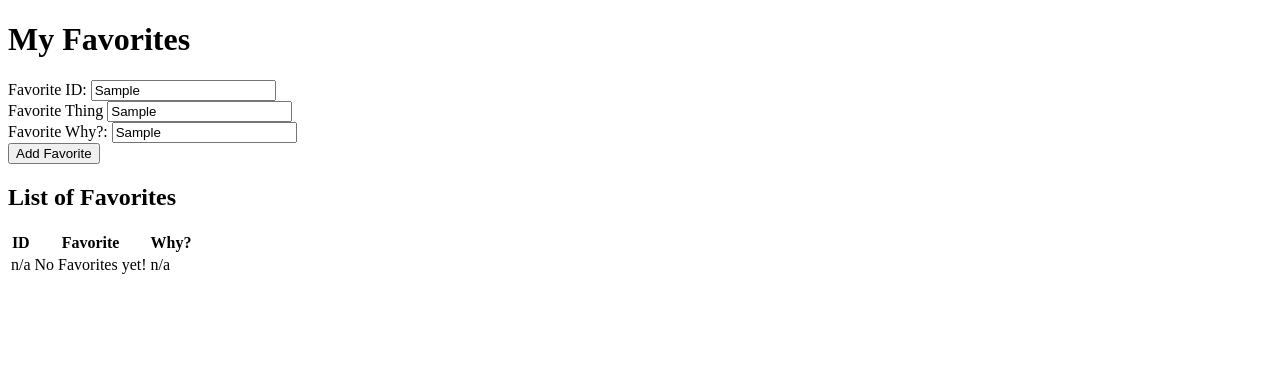
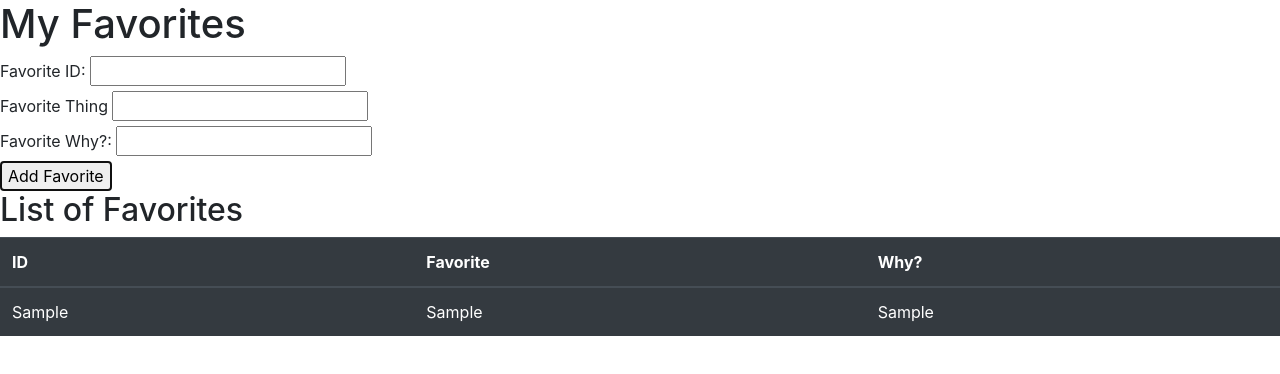
Before and after one commit to cheachum/javascript-instruction, a website: page ch14_favorite_things.html in a window 1280 px wide. Both pictures are taken after typing "Sample", "Sample", "Sample" into the empty fields and a click on the button "Add Favorite". Drawn offline with nearby package versions, Linux system fonts and the light colour scheme.

Commit message:
finalized chpt 14 favorite things

```diff
--- a/ch14_favorite_things.html
+++ b/ch14_favorite_things.html
@@ -6,6 +6,8 @@
     <meta name="viewport" content="width=device-width, initial-scale=1.0">
     <meta http-equiv="X-UA-Compatible" content="ie=edge">
     <title>My Favorites App</title>
+    <link rel="stylesheet" href="https://stackpath.bootstrapcdn.com/bootstrap/4.3.1/css/bootstrap.min.css"
+        integrity="sha384-ggOyR0iXCbMQv3Xipma34MD+dH/1fQ784/j6cY/iJTQUOhcWr7x9JvoRxT2MZw1T" crossorigin="anonymous">
 </head>
 
 <body>
@@ -15,7 +17,8 @@
     <label> Favorite Why?: </label> <input id="why_in" type="text" value="" style="display:inline-block"><br>
     <button onclick="addFavorite()">Add Favorite</button><br>
     <h2>List of Favorites</h2>
-    <table>
+
+    <table class="table table-hover table-dark">
         <thead>
             <tr>
                 <th>ID</th>
@@ -33,42 +36,60 @@
         displayTable();
 
         function addFavorite() {
+            let id_cntl= document.getElementById("id_in");
+            let thing_cntl= document.getElementById("thing_in");
+            let why_cntl= document.getElementById("why_in");
             let favorite = {
-                id: document.getElementById("id_in").value,
-                thing: document.getElementById("thing_in").value,
-                why: document.getElementById("why_in").value
+                id: id_cntl.value,
+                thing: thing_cntl.value,
+                why: why_cntl.value,
             };
             favorites.push(favorite);
-            console.log(favorites);
+           // console.log(favorites);
             displayTable();
+
+            //clear text boxes aftaer table is displayed
+            id_cntl.value="";
+            thing_cntl.value="";
+            why_cntl.value="";
         }
+
         function displayTable() {
             let tbdy = document.getElementById("tbFav");
+            let id_val = "n/a";
+            let thing_val = "no favorites yet!";
+            let why_val = "n/a";
+            tbdy.innerHTML = "";
             // do we have a favorites yet?
             if (favorites.length != 0) {
                 //IF- yes-create tbody
-
+                for (let favorite of favorites) {
+                    addTableBodyRow(tbdy, favorite.id, favorite.thing, favorite.why);
+                }
 
             }
             else {
                 //ELSE- no display a row that says "no favorites yet"
+                addTableBodyRow(tbdy, id_val, thing_val, why_val);
+            }
+        }
+        function addTableBodyRow(tbdy, id_val, thing_val, why_val) {
             let tr = document.createElement("tr");
             //1st td
             let td1 = document.createElement("td");
-                td1.appendChild(document.createTextNode("n/a"));
+            td1.appendChild(document.createTextNode(id_val));
             tr.appendChild(td1);
             //2nd td
             let td2 = document.createElement("td");
-                td2.appendChild(document.createTextNode("No Favorites yet!"));
+            td2.appendChild(document.createTextNode(thing_val));
             tr.appendChild(td2);
             //3rd td
             let td3 = document.createElement("td");
-                td3.appendChild(document.createTextNode("n/a"));
+            td3.appendChild(document.createTextNode(why_val));
             tr.appendChild(td3);
             //add the row to tbdy
             tbdy.appendChild(tr);
 
-            }
 
         }
     </script>
```
Lines whose indentation alone changed are shown as unchanged.
